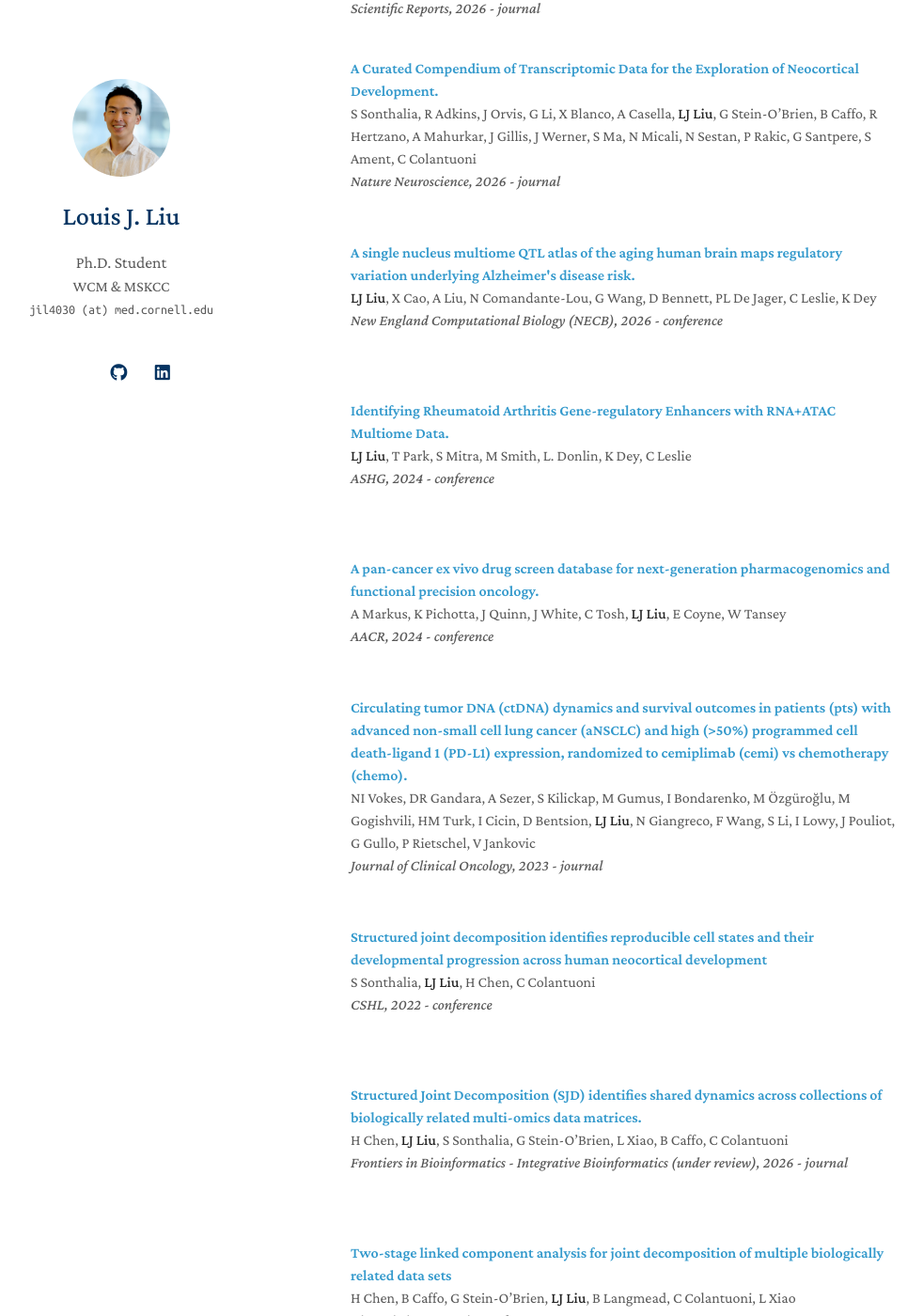
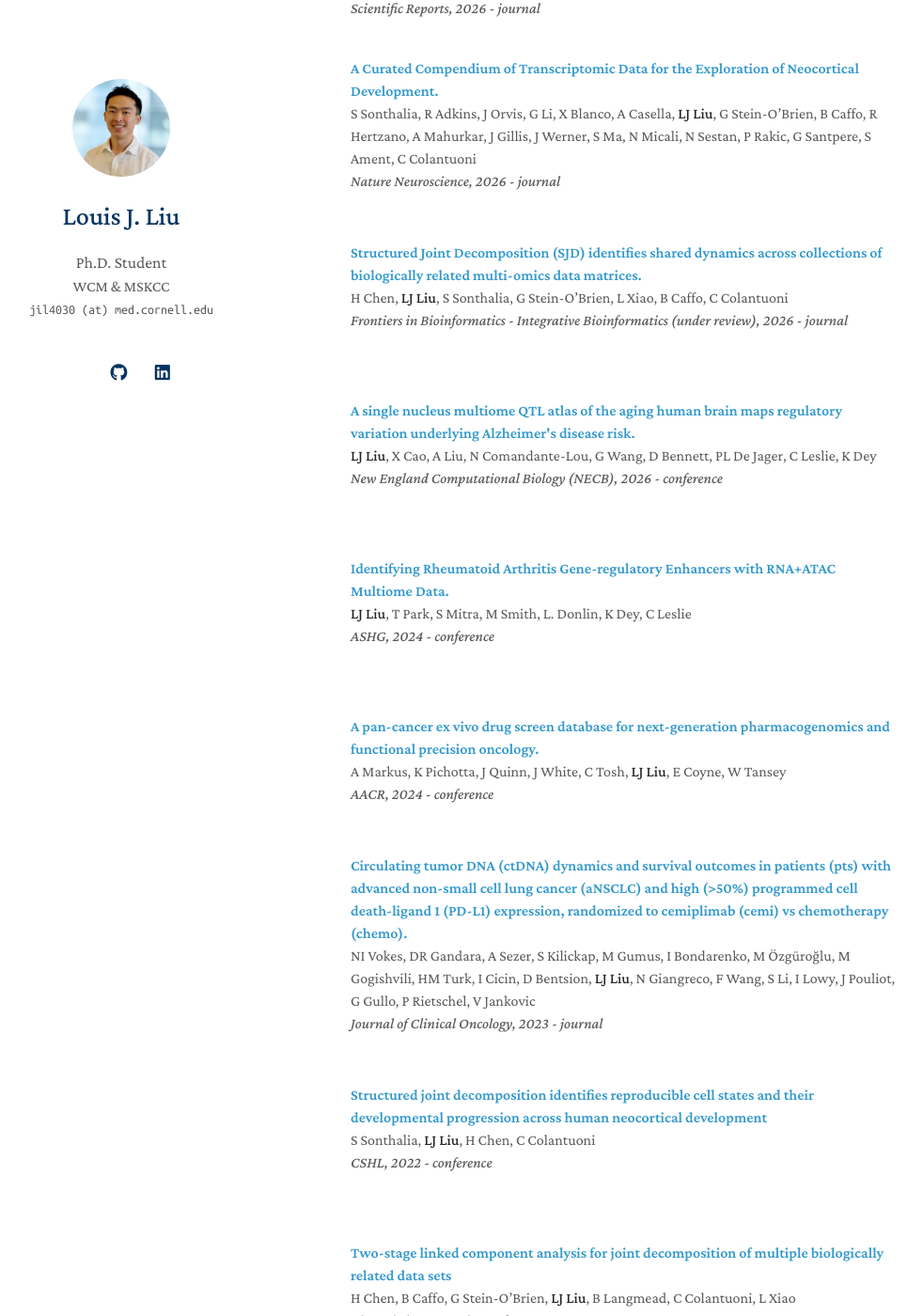
Before and after one commit to louis-jliu/louis-jliu.github.io, a Jekyll site: the page built from index.md, in a window 1280 px wide and 1400 px high, scrolled down 919 px. Shown: the whole window at 94% size, without its empty margins (147-1129 px from the left). Built offline with Jekyll 4.4.1, drawn with Linux system fonts in a browser that asks for light colours; nearby versions of some CDN libraries; a style sheet for code colours, icons or effects is not loaded; our own code applies the rules of GitHub Pages for plain Markdown files; part of the change alters nothing that is shown.

```diff
--- a/_data/publications.yml
+++ b/_data/publications.yml
@@ -14,6 +14,12 @@ main:
     authors: S Sonthalia, R Adkins, J Orvis, G Li, X Blanco, A Casella, <strong>LJ Liu</strong>, G Stein-O’Brien, B Caffo, R Hertzano, A Mahurkar, J Gillis, J Werner, S Ma, N Micali, N Sestan, P Rakic, G Santpere, S Ament, C Colantuoni
     venue: Nature Neuroscience, 2026 - journal
     link: https://www.nature.com/articles/s41593-026-02204-4
+
+  - title: "Structured Joint Decomposition (SJD) identifies shared dynamics across collections of biologically related multi-omics data matrices."
+    authors: H Chen, <strong>LJ Liu</strong>, S Sonthalia, G Stein-O’Brien, L Xiao, B Caffo, C Colantuoni
+    venue: Frontiers in Bioinformatics - Integrative Bioinformatics (under review), 2026 - journal
+    link: https://www.biorxiv.org/content/10.1101/2022.11.07.515489v1.abstract
+
 
   - title: "A single nucleus multiome QTL atlas of the aging human brain maps regulatory variation underlying Alzheimer's disease risk."
     authors: <strong>LJ Liu</strong>, X Cao, A Liu, N Comandante-Lou, G Wang, D Bennett, PL De Jager, C Leslie, K Dey
@@ -39,11 +45,6 @@ main:
     authors: S Sonthalia, <strong>LJ Liu</strong>, H Chen, C Colantuoni
     venue: CSHL, 2022 - conference
     link: https://meetings.cshl.edu/abstracts.aspx?meet=BRAIN&year=22
-
-  - title: "Structured Joint Decomposition (SJD) identifies shared dynamics across collections of biologically related multi-omics data matrices."
-    authors: H Chen, <strong>LJ Liu</strong>, S Sonthalia, G Stein-O’Brien, L Xiao, B Caffo, C Colantuoni
-    venue: Frontiers in Bioinformatics - Integrative Bioinformatics (under review), 2026 - journal
-    link: https://www.biorxiv.org/content/10.1101/2022.11.07.515489v1.abstract
 
   - title: "Two-stage linked component analysis for joint decomposition of multiple biologically related data sets"
     authors: H Chen, B Caffo, G Stein-O’Brien, <strong>LJ Liu</strong>, B Langmead, C Colantuoni, L Xiao
```
